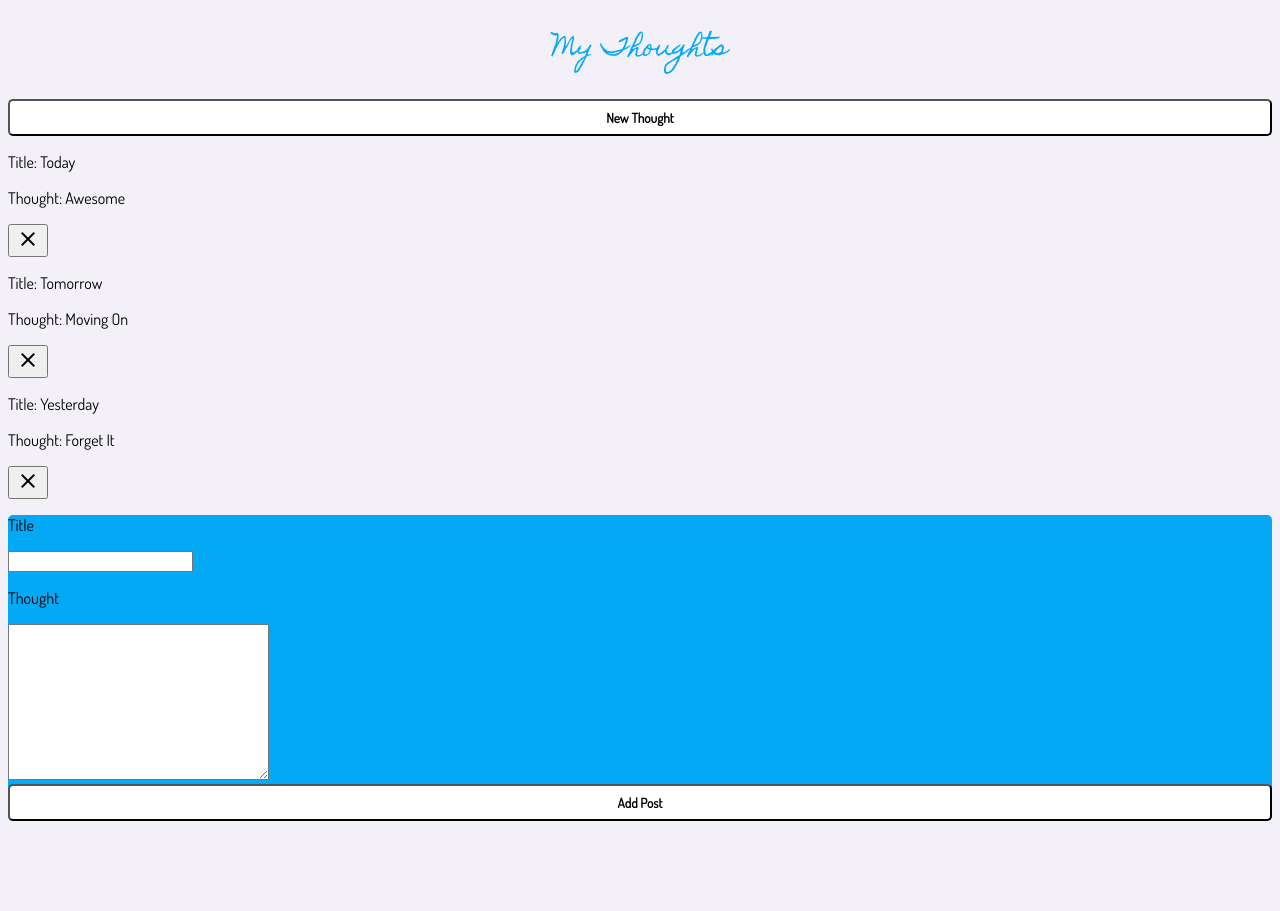
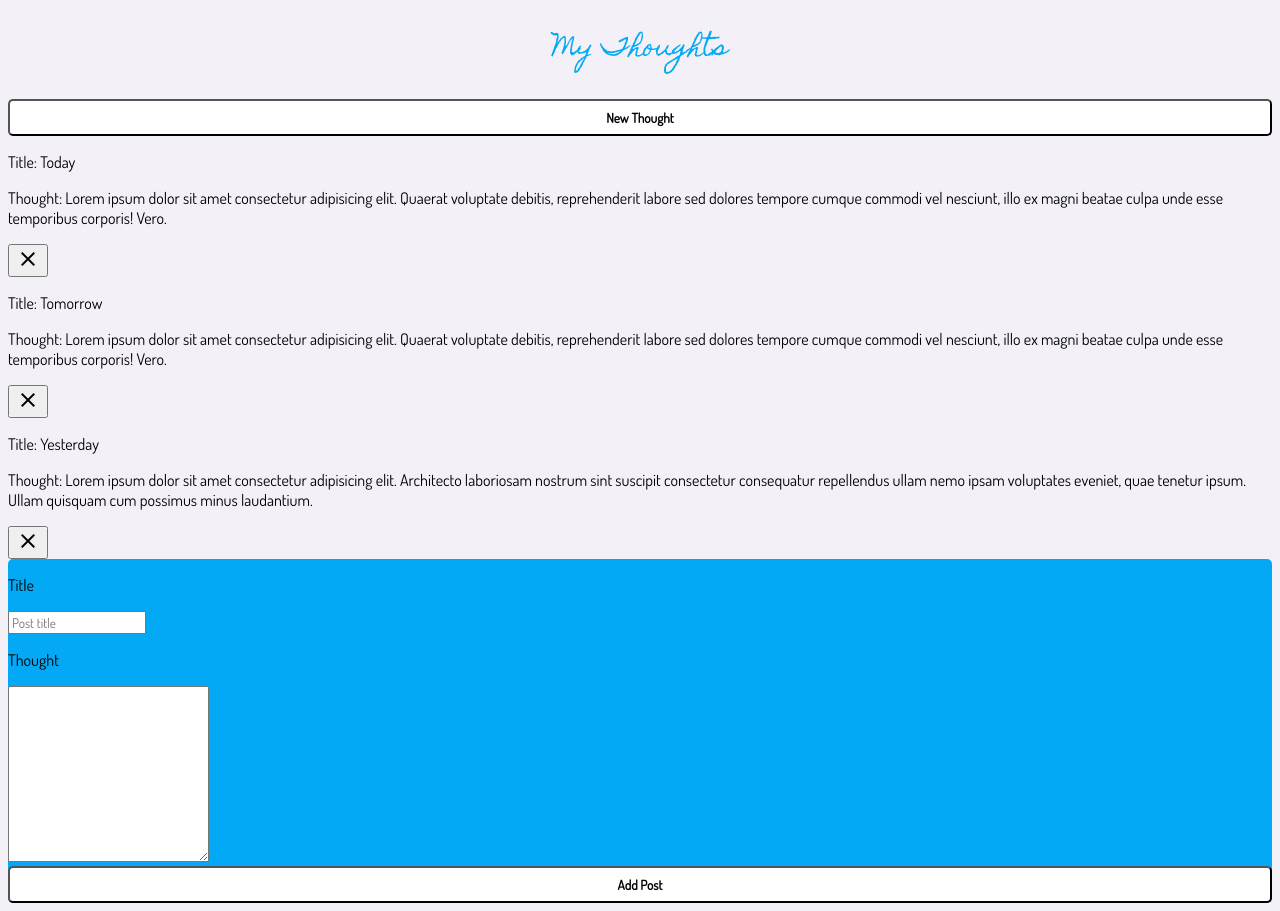
Before and after one commit to rmcleod2378/Social-Posts, a plain HTML site: page Social Posts/index.html in a window 1280 px wide. Both pictures are taken after a click on the button "New Thought". Before the commit the page ends 829 px from the top, so only its background shows below. Drawn offline with nearby package versions, Linux system fonts and the light colour scheme.

Commit message:
Some style changes

```diff
--- a/Social Posts/app/css/styles.css
+++ b/Social Posts/app/css/styles.css
@@ -34,12 +34,14 @@ p.title {
 
 form {
     background-color: rgb(3, 169, 244);
+    display: inline-block;
     width: 100%;
     border-radius: 5px;
 }
 
-.fields {
+section {
     font-family: 'Dosis', sans-serif;
+
 
 }
 
@@ -47,7 +49,9 @@ form {
     font-family: 'Dosis', sans-serif;
 }
 
-section {
-   border-bottom: 2px black;
-
+input {
+    font-family: 'Dosis', sans-serif;
 }
+textarea {
+    font-family: 'Dosis', sans-serif;
+}
--- a/Social Posts/app/postform.html
+++ b/Social Posts/app/postform.html
@@ -2,9 +2,11 @@
     ng-show="$ctrl.formToggle"
     ng-submit="$ctrl.addPost({newPost: $ctrl.newPost});">
 <p class="p1">Title</p>
-<input class="input" expand type="text" ng-model="$ctrl.newPost.title">
+<input placeholder="Post title"
+expand type="text"
+ng-model="$ctrl.newPost.title">
 <p class="p2">Thought</p>
-<textarea class="textarea"
+<textarea
         expand
         name=""
         id=""
--- a/Social Posts/app/socialposts.component.js
+++ b/Social Posts/app/socialposts.component.js
@@ -6,9 +6,9 @@ const socialposts = {
         const vm = this;
         vm.formToggle = false;
         vm.postLibrary = [
-            {title: "Today", thought: "Awesome"},
-            {title: "Tomorrow", thought: "Moving On"},
-            {title: "Yesterday", thought: "Forget It"}
+            {title: "Today", thought: "Lorem ipsum dolor sit amet consectetur adipisicing elit. Quaerat voluptate debitis, reprehenderit labore sed dolores tempore cumque commodi vel nesciunt, illo ex magni beatae culpa unde esse temporibus corporis! Vero."},
+            {title: "Tomorrow", thought: "Lorem ipsum dolor sit amet consectetur adipisicing elit. Quaerat voluptate debitis, reprehenderit labore sed dolores tempore cumque commodi vel nesciunt, illo ex magni beatae culpa unde esse temporibus corporis! Vero."},
+            {title: "Yesterday", thought: "Lorem ipsum dolor sit amet consectetur adipisicing elit. Architecto laboriosam nostrum sint suscipit consectetur consequatur repellendus ullam nemo ipsam voluptates eveniet, quae tenetur ipsum. Ullam quisquam cum possimus minus laudantium."}
 
         ];
         vm.addPost = function(newPost){
--- a/Social Posts/app/socialposts.html
+++ b/Social Posts/app/socialposts.html
@@ -4,7 +4,7 @@
     ng-click="$ctrl.showForm();"
 >New Thought</button>
 
-<section class="fields"
+<section
     remove-post="$ctrl.removePost(index)"
     ng-repeat="post in $ctrl.postLibrary track by $index">
 
```
Also changed, not shown: Social Posts/index.html (line endings or trailing spaces).
